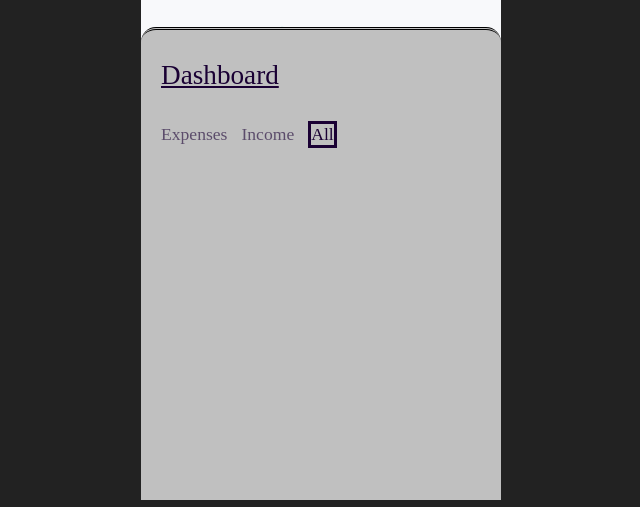
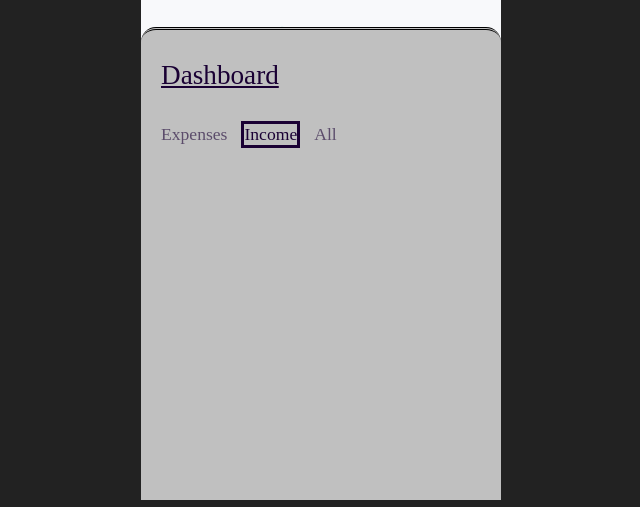
Before and after one commit to edgardo29/Budget-Tracker, a plain HTML site: page index.html in a window 1280 px wide. Shown: the part 328-835 px from the top of the page, without its empty margins (319-959 px from the left). Drawn offline with Linux system fonts and the light colour scheme; a web font is replaced by a local one.

Commit message:
Update index.html

```diff
--- a/index.html
+++ b/index.html
@@ -53,8 +53,8 @@
             <div class="dash-title">Dashboard</div>
             <div class="toggle">
                 <div class="tab1">Expenses</div>
-                <div class="tab2">Income</div>
-                <div class="tab3 active">All</div>
+                <div class="tab2 active">Income</div>
+                <div class="tab3">All</div>
             </div>
             <div class="hide" id="income">
                 <ul class="list"></ul>
```
